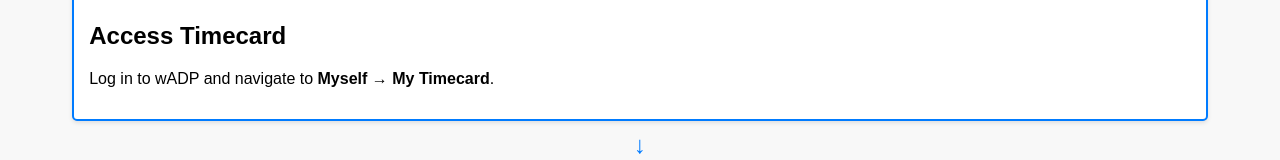
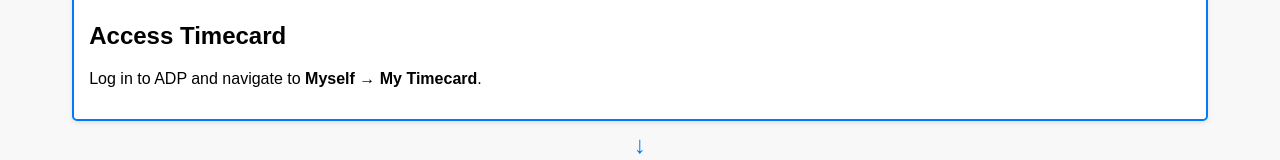
Before and after one commit to GearUnclear/GearUnclear.github.io, a plain HTML site: page index.html in a window 1280 px wide. Shown: the part 588-748 px from the top of the page. Drawn offline with Linux system fonts and the light colour scheme.

Commit message:
modified:   index.html

```diff
--- a/index.html
+++ b/index.html
@@ -53,7 +53,7 @@
     <div class="arrow">↓</div>
     <div class="box">
         <h2>Access Timecard</h2>
-        <p>Log in to wADP and navigate to <strong>Myself → My Timecard</strong>.</p>
+        <p>Log in to ADP and navigate to <strong>Myself → My Timecard</strong>.</p>
     </div>
     <div class="arrow">↓</div>
     <div class="box">
```
